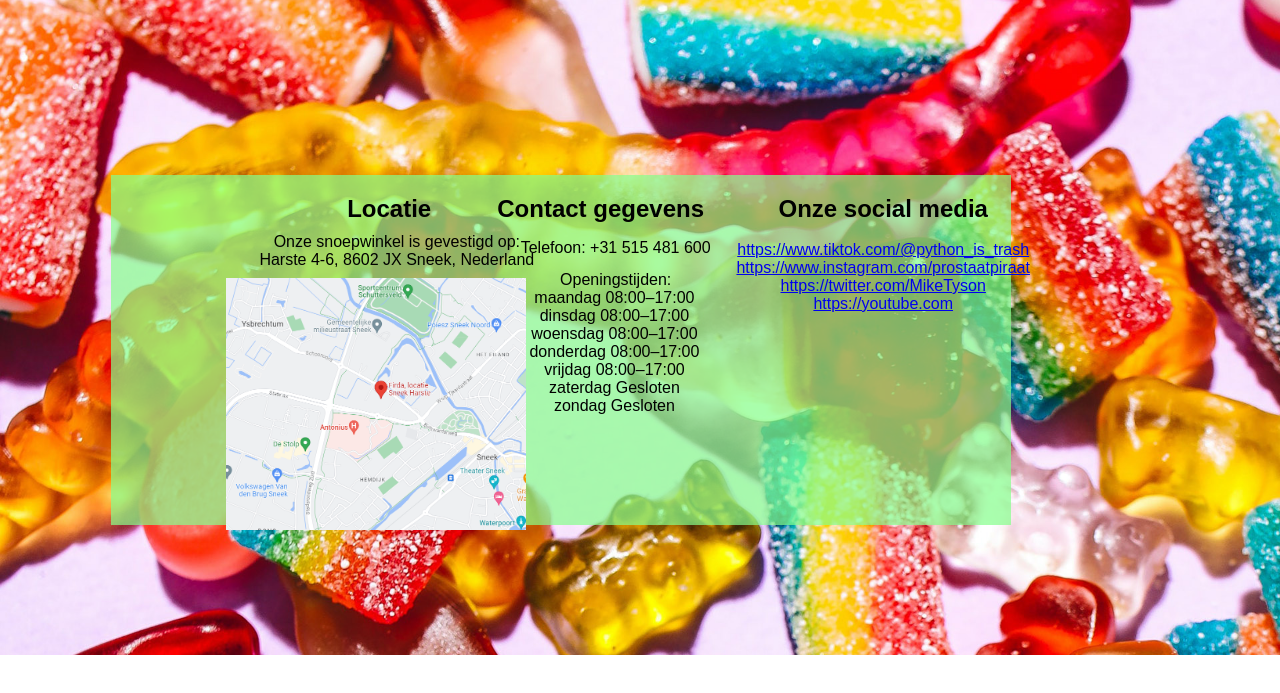
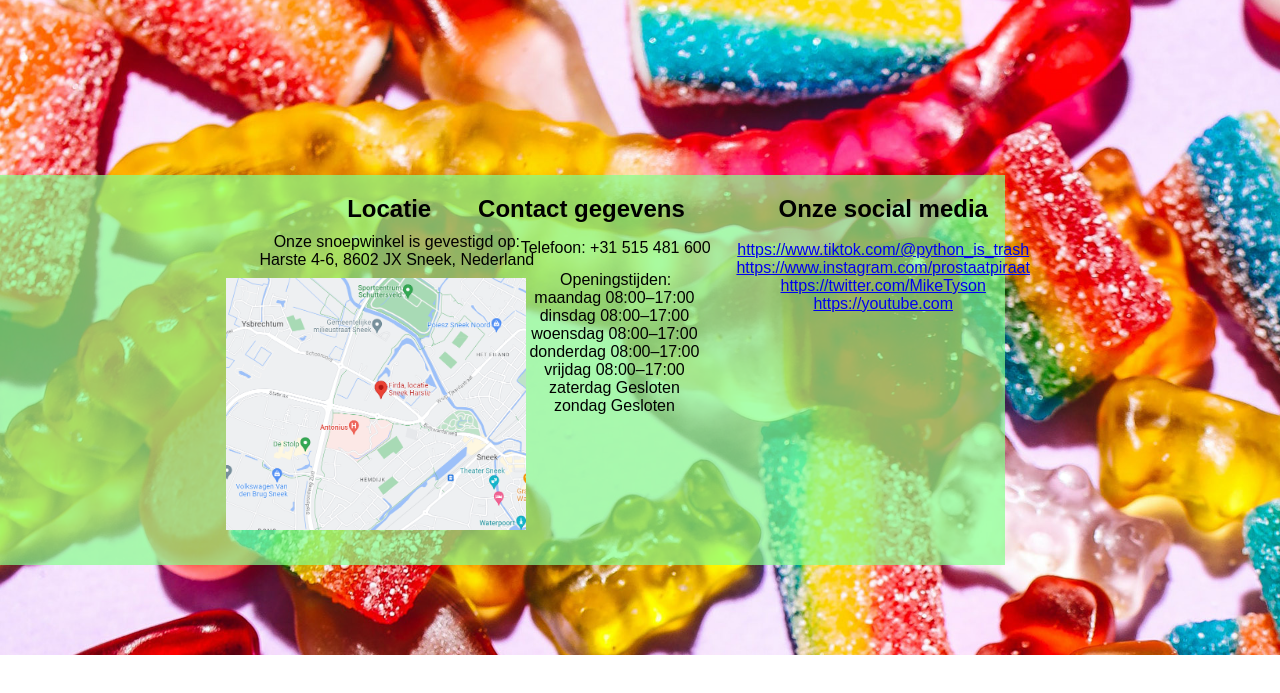
Before and after one commit to Kevinbin07/school_project, a plain HTML site: page Contact/Contact.html in a window 1280 px wide. Shown: the part 65-758 px from the top of the page. Drawn offline with Linux system fonts and the light colour scheme; a web font is replaced by a local one.

Commit message:
Update contact.css

```diff
--- a/Contact/contact.css
+++ b/Contact/contact.css
@@ -57,7 +57,7 @@ header .menu a:hover {
     text-align: center;
     position: absolute;
     top: 30%;
-    right: 45%;
+    right: 46.5%;
     z-index: 1;
 }
 #social {
@@ -118,12 +118,12 @@ header .menu a:hover {
     transition: transform 0.3s;
     margin: 0 19px;
     display: inline-block;
-    height: 350px;
-    width: 900px;
+    height: 390px;
+    width: 1100px;
     background-color: rgba(134, 255, 140, 0.7);
     position: absolute;
     top: 30%;
-    right: 19.5%;
+    right: 20%;
 }
     #kaart{
         position: absolute;
```
